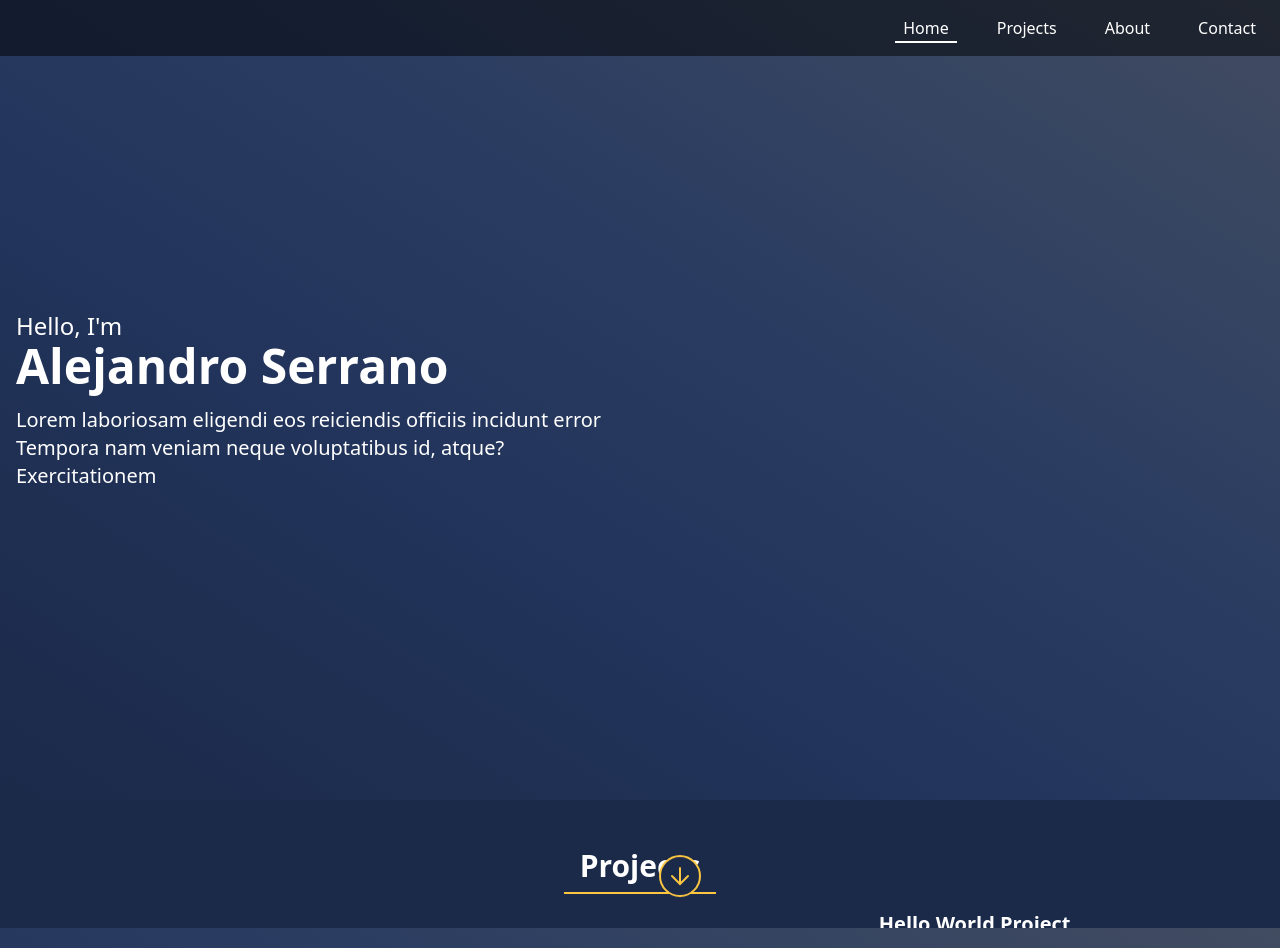
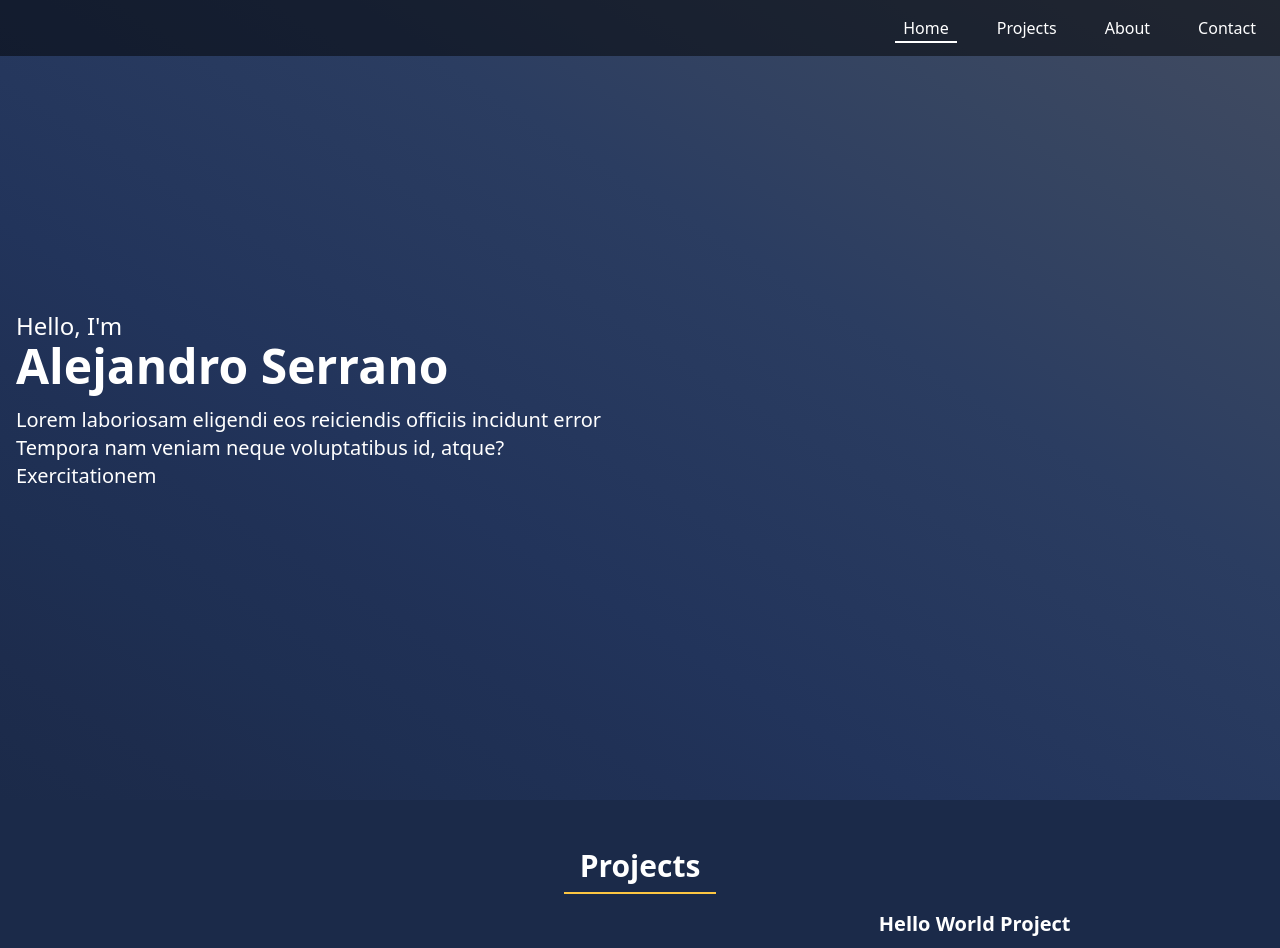
Before and after one commit to Andresser17/andresser17.github.io, a React (Create React App) app: page / in a window 1280 px wide. Shown: the top 948 px of the page. Built offline with nearby package versions, Linux system fonts and the light colour scheme.

Commit message:
Added app.config.js

```diff
--- /dev/null
+++ b/src/app.config.js
@@ -0,0 +1,5 @@
+export default {
+    GITHUB_URL: "https://github.com/Andresser17",
+    LINKEDIN_URL:
+        "https://www.linkedin.com/in/alejandro-serrano-frontend-developer/",
+};
--- a/src/sections/Footer.js
+++ b/src/sections/Footer.js
@@ -1,3 +1,4 @@
+import config from "../app.config.js";
 // Components
 import Icons from "../components/Icons";
 // Icons
@@ -12,10 +13,10 @@ function Footer() {
           <span>&copy;2022</span> Alejandro Serrano
         </p>
         <div className="flex justify-center">
-          <Icons dim="w-8 h-8">
+          <Icons href={config.LINKEDIN_URL} dim="w-8 h-8">
             <LinkedinIcon />
           </Icons>
-          <Icons dim="w-8 h-8">
+          <Icons href={config.GITHUB_URL} dim="w-8 h-8">
             <GithubIcon />
           </Icons>
         </div>
--- a/src/sections/Projects.js
+++ b/src/sections/Projects.js
@@ -65,18 +65,14 @@ function Card(props) {
   );
 }
 
-function DropdownButton(props) {
-  const onDropdown = () => {
-    if (props.dropdown) {
-      props.setDropdown(false);
-    } else {
-      props.setDropdown(true);
-    }
+function OpenButton(props) {
+  const handleClick = () => {
+    props.setOpen(!props.open);
   };
 
   return (
     <button
-      onClick={onDropdown}
+      onClick={handleClick}
       className="absolute bottom-0 w-12 m-4 fill-first stroke-fourth animate-bounce left-1/2"
     >
       <ArrowIcon />
@@ -85,21 +81,24 @@ function DropdownButton(props) {
 }
 
 function Projects() {
-  const [dropdown, setDropdown] = useState(false);
-  const basicStyles = "relative w-full px-4 py-8 overflow-hidden bg-first transition-all";
+  // const [open, setOpen] = useState(false);
+  const basicStyles =
+    "relative w-full px-4 py-8 overflow-hidden bg-first transition-all";
   const [toggle, setToggle] = useState(`${basicStyles}`);
+  // const handleClick = () => {
+  //   setOpen(!open);
+  // };
 
-  const changeHeight = () => {
-    if (!dropdown) {
-      setToggle(`${basicStyles} h-32`);
-    } else {
-      setToggle(`${basicStyles} h-96`);
-    }
-  };
-
-  useEffect(() => {
-    changeHeight();
-  }, [dropdown])
+  // useEffect(() => {
+  //   const animHeight = () => {
+  //     if (!open) {
+  //       setToggle(`${basicStyles} min-h-fit`);
+  //     } else {
+  //       setToggle(`${basicStyles} max-h`);
+  //     }
+  //   };
+  //   animHeight(open);
+  // }, [open]);
 
   return (
     <section id="projects" className={toggle}>
@@ -115,7 +114,7 @@ function Projects() {
         <Card text="MODERN HTML & CSS FROM THE BEGINNING" />
         <Card text="MODERN HTML & CSS FROM THE BEGINNING" />
       </div>
-      <DropdownButton dropdown={dropdown} setDropdown={setDropdown} />
+      {/* <OpenButton open={open} setOpen={setOpen} /> */}
     </section>
   );
 }
```
